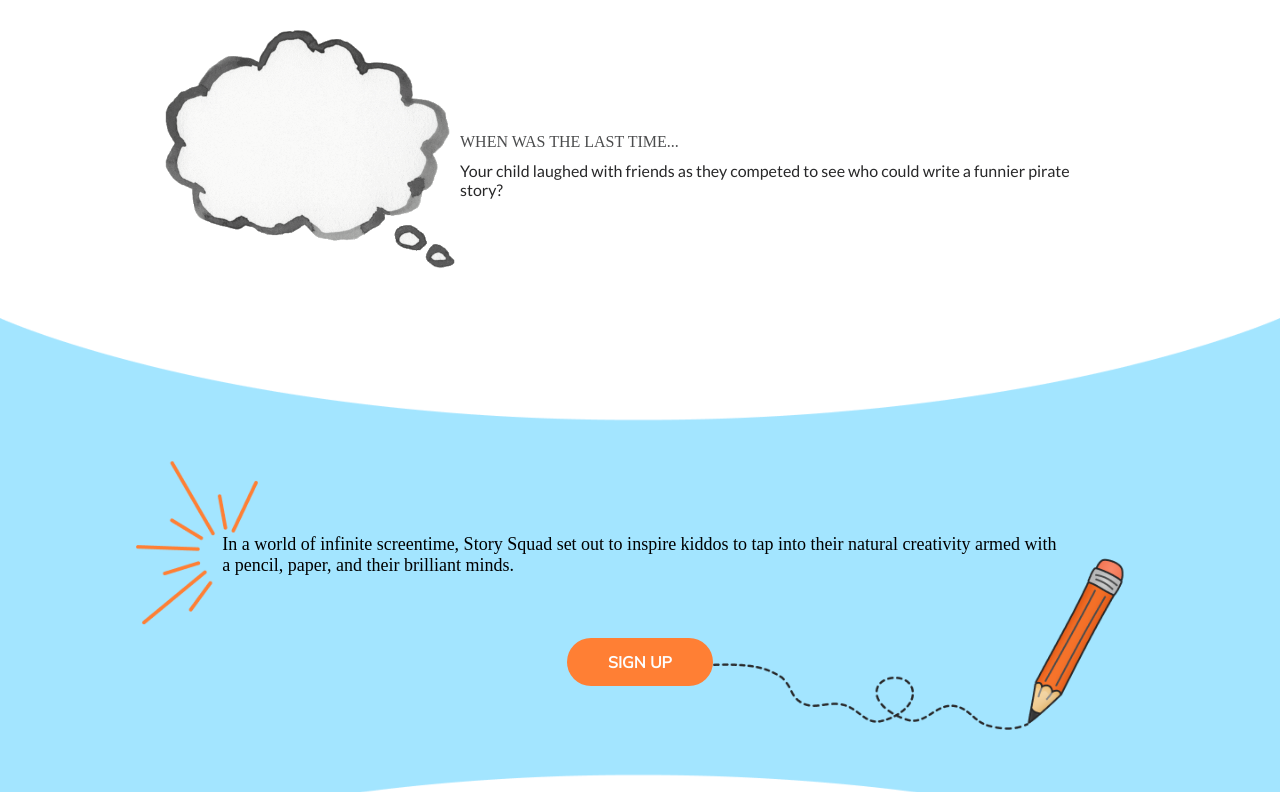
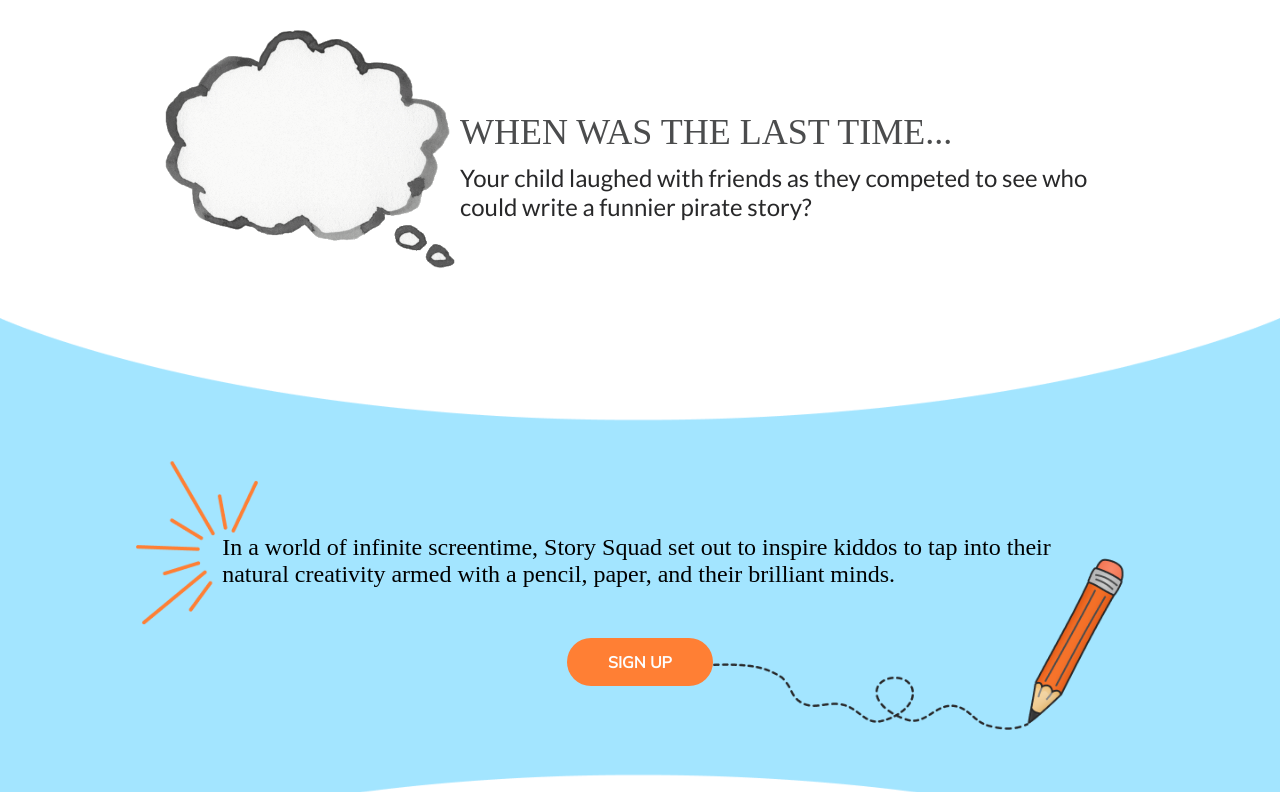
Before and after one commit to story-squad/story-squad-marketing-page-front, a React (Create React App) app in the folder ss-marketing/: page / in a window 1280 px wide. Shown: the part 602-1394 px from the top of the page. Built offline with nearby package versions, Linux system fonts and the light colour scheme; a web font is replaced by a local one.

Commit message:
one final change made

```diff
--- a/ss-marketing/src/components/Home/styles/Top.css
+++ b/ss-marketing/src/components/Home/styles/Top.css
@@ -151,10 +151,10 @@
   }
   .gifAndText p {
     width: 50vw;
-    font-size: 1rem;
+    font-size: 24px;
   }
   .gifAndText h4 {
-    font-size: 1rem;
+    font-size: 36px;
   }
 
   .textAndButton2 {
@@ -164,7 +164,7 @@
   }
 
   .textAndButton2 p {
-    font-size: 18px;
+    font-size: 24px;
     padding: 2%;
   }
 
```
